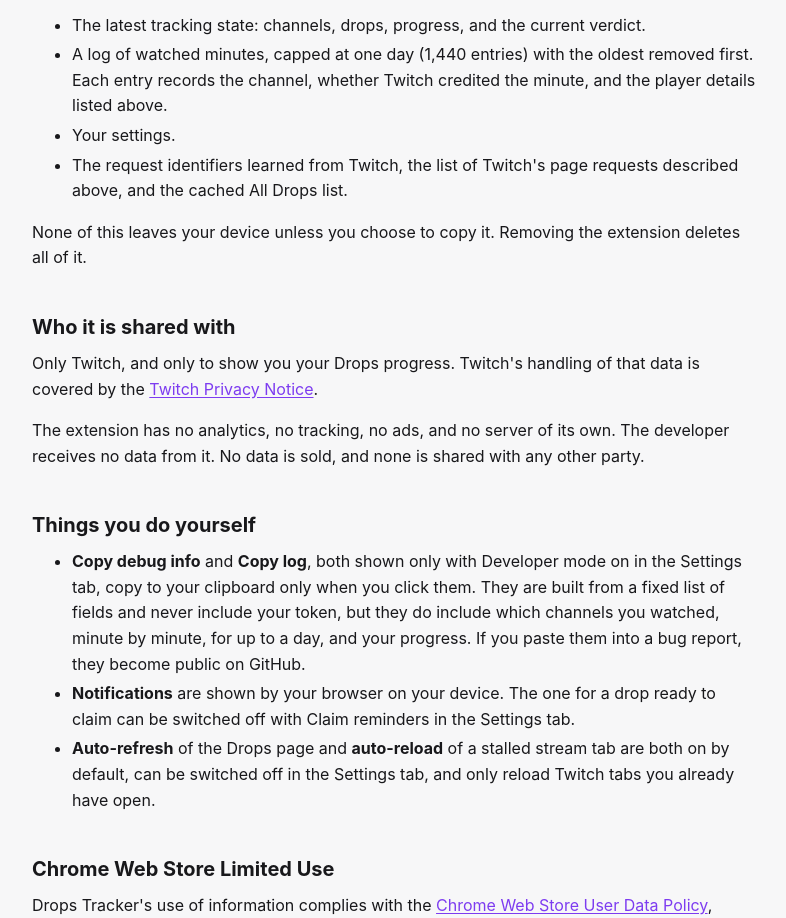
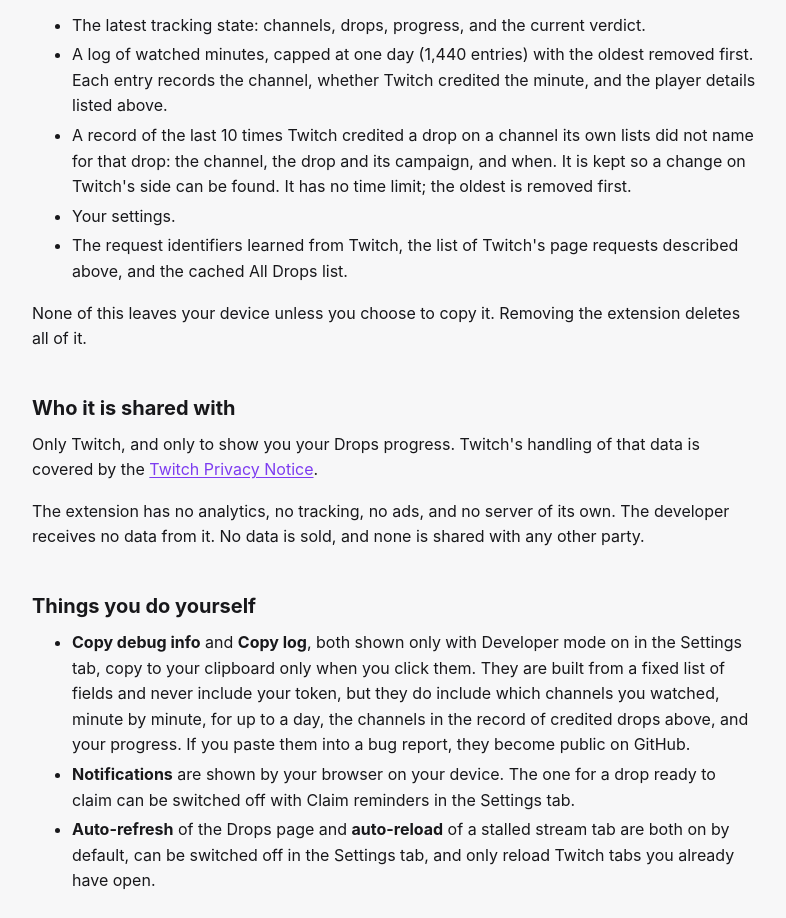
Before and after one commit to hooov/hovjsyy.dev, a plain HTML site: page drops-tracker/privacy/index.html in a window 1280 px wide. Shown: the part 1445-2363 px from the top of the page, without its empty margins (244-1030 px from the left). Drawn offline with Linux system fonts and the light colour scheme.

Commit message:
Drops Tracker privacy: the record of credited drops the lists missed (0.1.13)

```diff
--- a/drops-tracker/privacy/index.html
+++ b/drops-tracker/privacy/index.html
@@ -22,7 +22,7 @@
   <main>
     <div class="wrap">
       <h1>Drops Tracker privacy policy</h1>
-      <p class="meta">Effective November 19, 2026</p>
+      <p class="meta">Effective November 22, 2026</p>
 
       <div class="note">
         <p><strong>Short version:</strong> Drops Tracker has no servers and collects nothing for its developer. It reads your Twitch session in your own browser so it can ask Twitch about your Drops progress. That data goes only to Twitch, and everything the extension keeps stays on your device.</p>
@@ -52,6 +52,7 @@
       <ul>
         <li>The latest tracking state: channels, drops, progress, and the current verdict.</li>
         <li>A log of watched minutes, capped at one day (1,440 entries) with the oldest removed first. Each entry records the channel, whether Twitch credited the minute, and the player details listed above.</li>
+        <li>A record of the last 10 times Twitch credited a drop on a channel its own lists did not name for that drop: the channel, the drop and its campaign, and when. It is kept so a change on Twitch's side can be found. It has no time limit; the oldest is removed first.</li>
         <li>Your settings.</li>
         <li>The request identifiers learned from Twitch, the list of Twitch's page requests described above, and the cached All Drops list.</li>
       </ul>
@@ -63,7 +64,7 @@
 
       <h2>Things you do yourself</h2>
       <ul>
-        <li><strong>Copy debug info</strong> and <strong>Copy log</strong>, both shown only with Developer mode on in the Settings tab, copy to your clipboard only when you click them. They are built from a fixed list of fields and never include your token, but they do include which channels you watched, minute by minute, for up to a day, and your progress. If you paste them into a bug report, they become public on GitHub.</li>
+        <li><strong>Copy debug info</strong> and <strong>Copy log</strong>, both shown only with Developer mode on in the Settings tab, copy to your clipboard only when you click them. They are built from a fixed list of fields and never include your token, but they do include which channels you watched, minute by minute, for up to a day, the channels in the record of credited drops above, and your progress. If you paste them into a bug report, they become public on GitHub.</li>
         <li><strong>Notifications</strong> are shown by your browser on your device. The one for a drop ready to claim can be switched off with Claim reminders in the Settings tab.</li>
         <li><strong>Auto-refresh</strong> of the Drops page and <strong>auto-reload</strong> of a stalled stream tab are both on by default, can be switched off in the Settings tab, and only reload Twitch tabs you already have open.</li>
       </ul>
```
